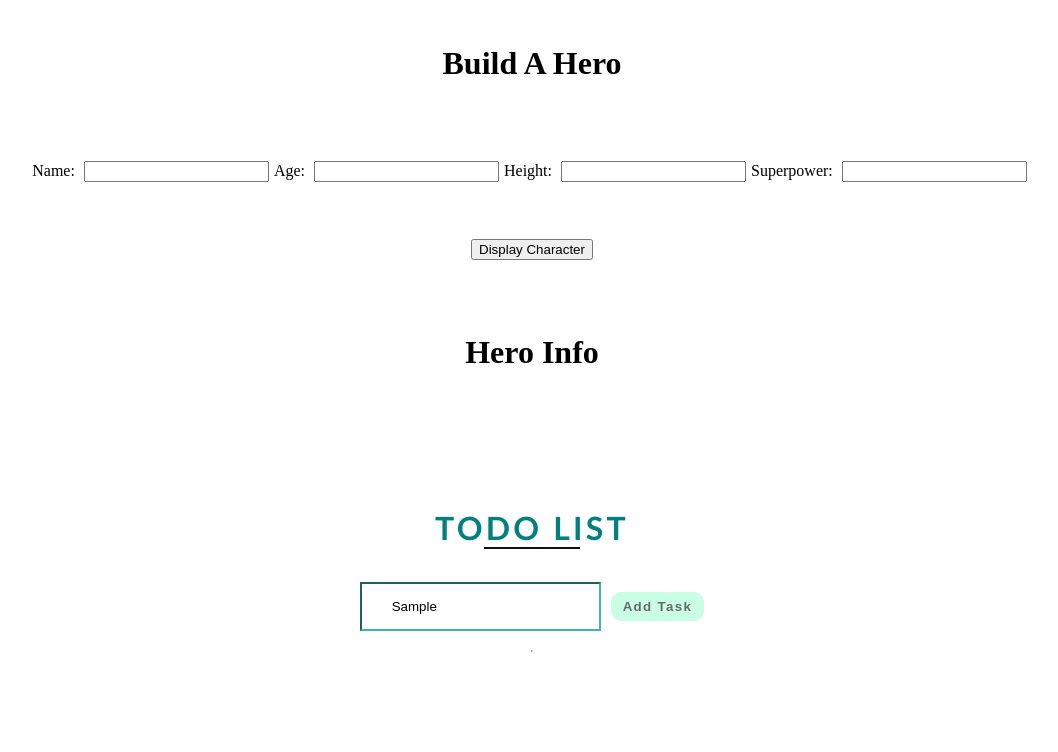
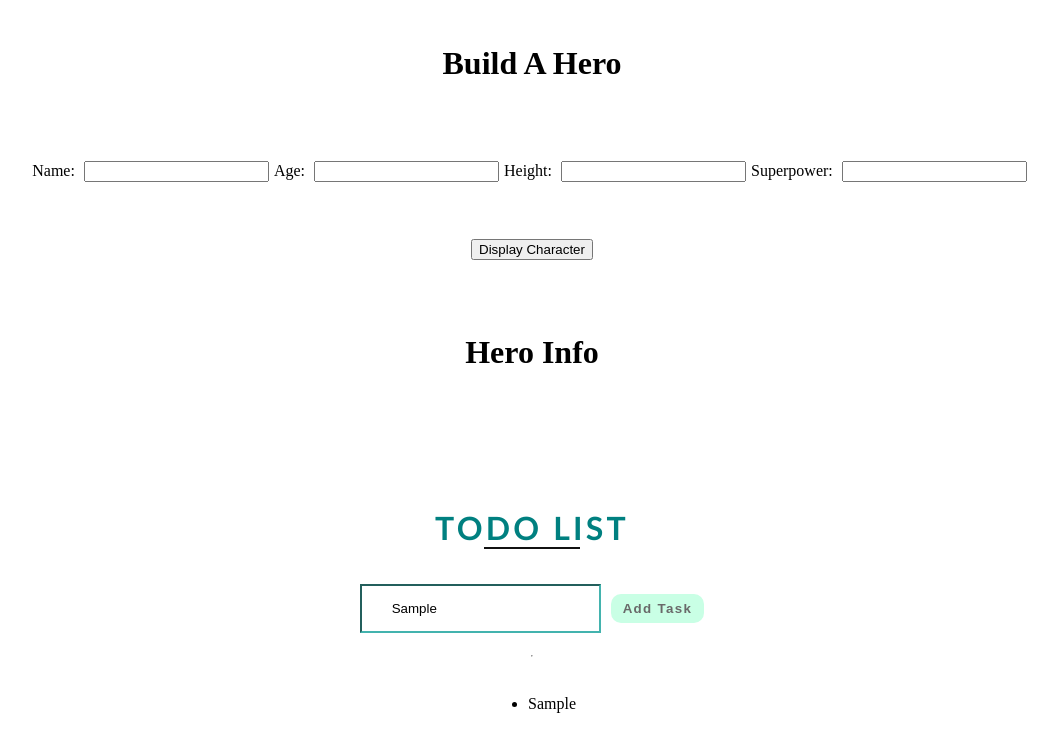
Before and after one commit to NjeriMuchiri/reactpractice-app, a React (Create React App) app: page / in a window 1280 px wide. Both pictures are taken after typing "Sample" into the empty fields and a click on the button "Add Task". Shown: the top 752 px of the page, without its empty margins (108-1166 px from the left). Built offline with nearby package versions, Linux system fonts and the light colour scheme.

Commit message:
Adding task jsx

```diff
--- a/src/Components/TodoList.css
+++ b/src/Components/TodoList.css
@@ -36,4 +36,9 @@
     color:#696969;
     font-weight: 800;
     letter-spacing: 0.1em;
+    cursor:pointer;
+    transition: all 500ms linear;
 }
+.todo__button:hover{
+    color:cadetblue;
+}
--- a/src/Components/TodoList.js
+++ b/src/Components/TodoList.js
@@ -24,6 +24,13 @@ function TodoList() {
           onClick = {addTask} className='todo__button'>Add Task</button>
       </div>
       <hr />
+      <ul>
+        {todoList.map((val, index) =>{
+          return <li key = {index}>
+            {val}
+          </li>
+        })}
+      </ul>
     </div>
       </>
   )
```
